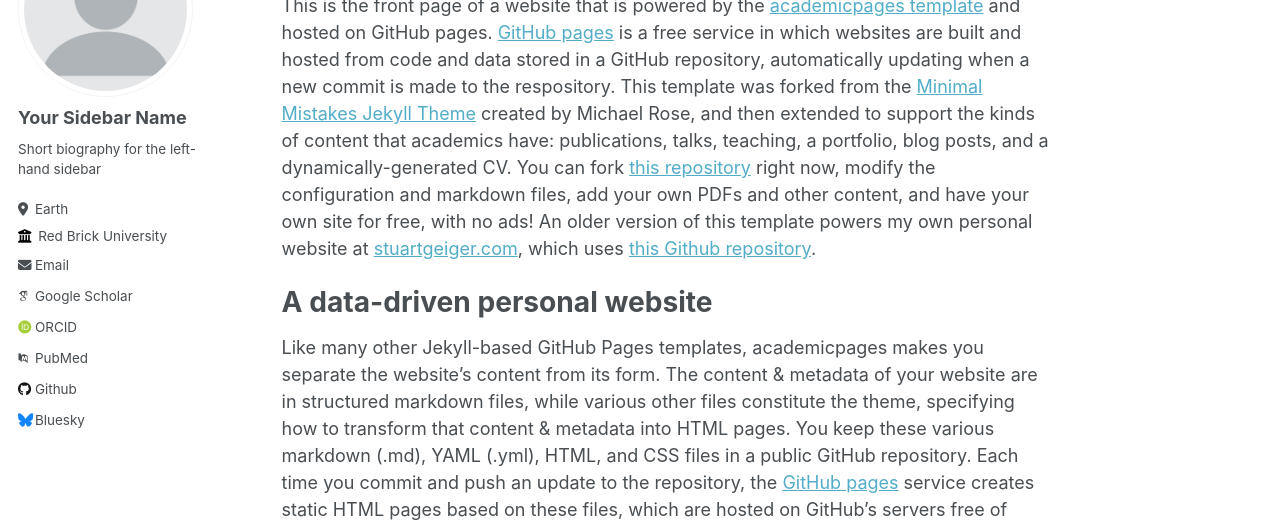
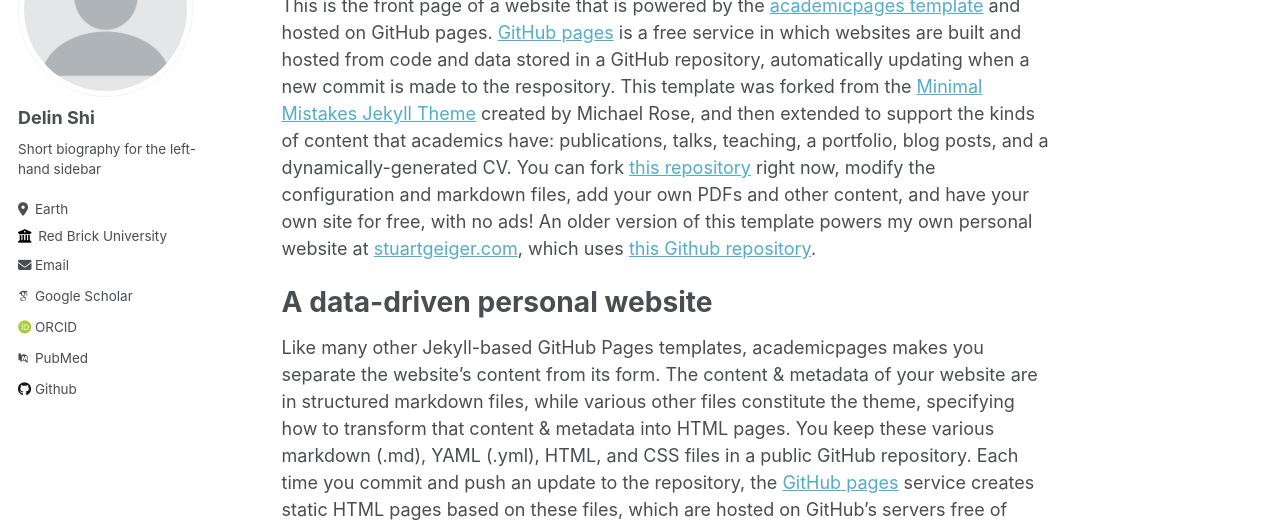
Before and after one commit to rockystones/rockystones.github.io, a Jekyll site: the page built from _pages/about.md, in a window 1280 px wide. Shown: the part 184-706 px from the top of the page. Built offline with Jekyll 4.4.1, drawn with Linux system fonts in a browser that asks for light colours; some web fonts are replaced; part of the change alters nothing that is shown.

Commit message:
Update _config.yml

```diff
--- a/_config.yml
+++ b/_config.yml
@@ -12,9 +12,9 @@ title                    : "Your Name / Site Title"
 title_separator          : "-"
 name                     : &name "Your Name"
 description              : &description "personal description"
-url                      : https://academicpages.github.io # the base hostname & protocol for your site e.g. "https://mmistakes.github.io"
+url                      : https://rockystones.github.io # the base hostname & protocol for your site e.g. "https://mmistakes.github.io"
 baseurl                  : "" # the subpath of your site, e.g. "/blog"
-repository               : "academicpages/academicpages.github.io"
+repository               : "rockystones/rockystones.github.io"
 
 # Site Author - The following control what appear as part of the author content on the side bar.
 #               If a field is blank the icon and link will not appear, otherwise it will be shown.
@@ -22,7 +22,7 @@ repository               : "academicpages/academicpages.github.io"
 author:
   # Biographic information
   avatar           : "profile.png"
-  name             : "Your Sidebar Name"
+  name             : "Delin Shi"
   pronouns         : # example: "she/her"
   bio              : "Short biography for the left-hand sidebar"
   location         : "Earth"
@@ -32,7 +32,7 @@ author:
 
   # Academic websites
   arxiv            : # URL - Update with the correct link to your profile
-  googlescholar    : "https://scholar.google.com/citations?user=PS_CX0AAAAAJ"
+  googlescholar    : "https://scholar.google.com/citations?user=iPXIX8cAAAAJ&hl=en"
   impactstory      : # URL
   orcid            : "http://orcid.org/yourorcidurl"
   pubmed           : "https://www.ncbi.nlm.nih.gov/pubmed/?term=john+snow"
@@ -42,12 +42,12 @@ author:
   bitbucket        : # Username - Update with your username on the site
   codepen          : # Username
   dribbble         : # Username
-  github           : "academicpages"
+  github           : "https://github.com/rockystones"
   kaggle           : # Username
   stackoverflow    : # User number or user number and name (i.e., use "1" or "1/jeff-atwood")
 
   # Social media
-  bluesky          : "bsky.app" # Replace this with you Bluesky username
+  bluesky          : #"bsky.app" # Replace this with you Bluesky username
   facebook         : # Username
   flickr           : # Username
   foursquare       : # Username
```
